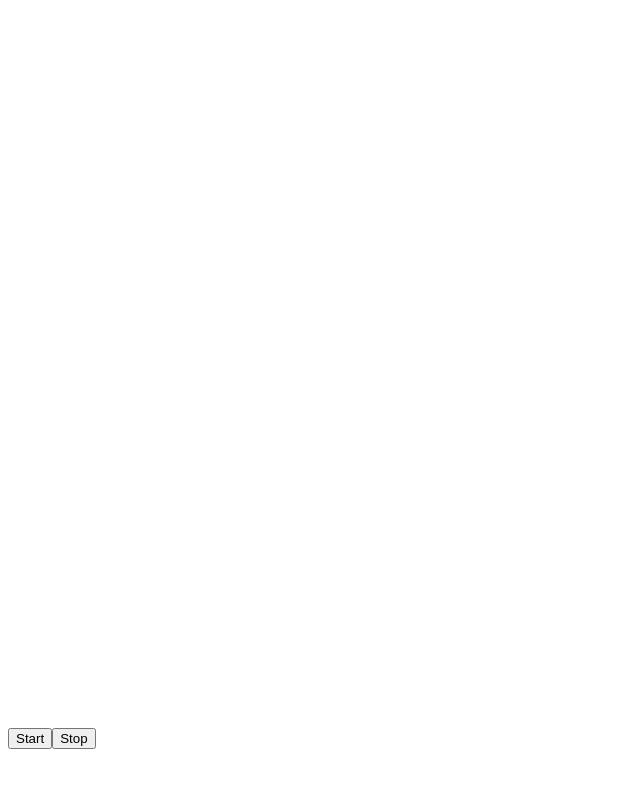
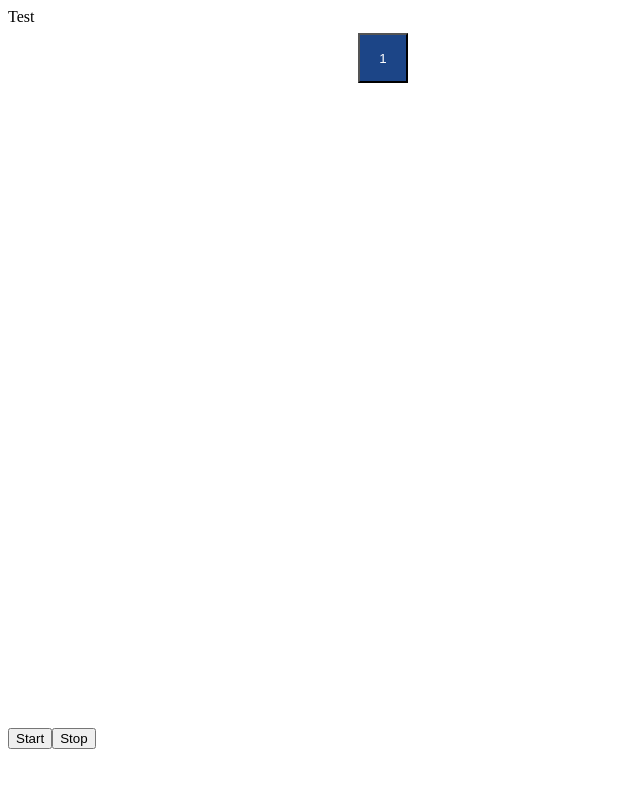
Before and after one commit to RSaravanan17/confidant, a Next.js app: page /app in a window 1280 px wide. Shown: the top 788 px of the page, without its empty margins (0-640 px from the left). Built offline with nearby package versions, Linux system fonts and the light colour scheme.

Commit message:
Added calibration

```diff
--- /dev/null
+++ b/components/calibration.js
@@ -0,0 +1,7 @@
+
+
+const buttonsInstance = () => (
+    <button style="height:200px;width:200px">asdfasdfasdf</button>
+);
+
+  export default buttonsInstance
--- a/components/headView.js
+++ b/components/headView.js
@@ -1,11 +1,38 @@
 import Head from "next/head"
+import buttonInstance from "./calibration"
 
-const HeadView = () => (
+class HeadView extends React.Component {
+    constructor(props){
+        super(props);
+        this.state = {number: 1, left:'350px', top:'25px'};
+        this.counter = 5;
+        this.leftDists = ['350px', '600px', '150px', '800px', '350px', '600px'];
+        this.topDists = ['25px', '325px', '625px'];
+    }
+
+    onClick = () => {
+        if (this.counter > 1) {
+            this.counter--;
+        } else {
+            this.counter = 5;
+            var curNumber = this.state.number;
+            this.setState({number: curNumber + 1, left: this.leftDists[curNumber], top: this.topDists[Math.floor(curNumber / 2)]});
+        }
+    }
+
+    render() {
+        return (
             <div className="headViewer">
                 <Head>
                     <script type="text/javascript" src="/headViewScript.js"></script>
                     <script type="text/javascript" src="/webgazer.js"></script>
                 </Head>
+                Test
+
+                <button onClick={this.onClick} style={{height:'50px', width:'50px', background:'#1c4587', color:'white', position:'absolute', left:this.state.left, top:this.state.top}}>
+                    {this.state.number}
+                </button>
+
                 <style jsx>{`
                     .headViewer {
                         width: 100%;
@@ -13,8 +40,11 @@ const HeadView = () => (
                         color: 'yellow';
                     }
                 `}</style>
+            </div>
+        );
 
-</div>
-)
+    }
+
+}
 
 export default HeadView
```
Lines whose indentation alone changed are shown as unchanged.
